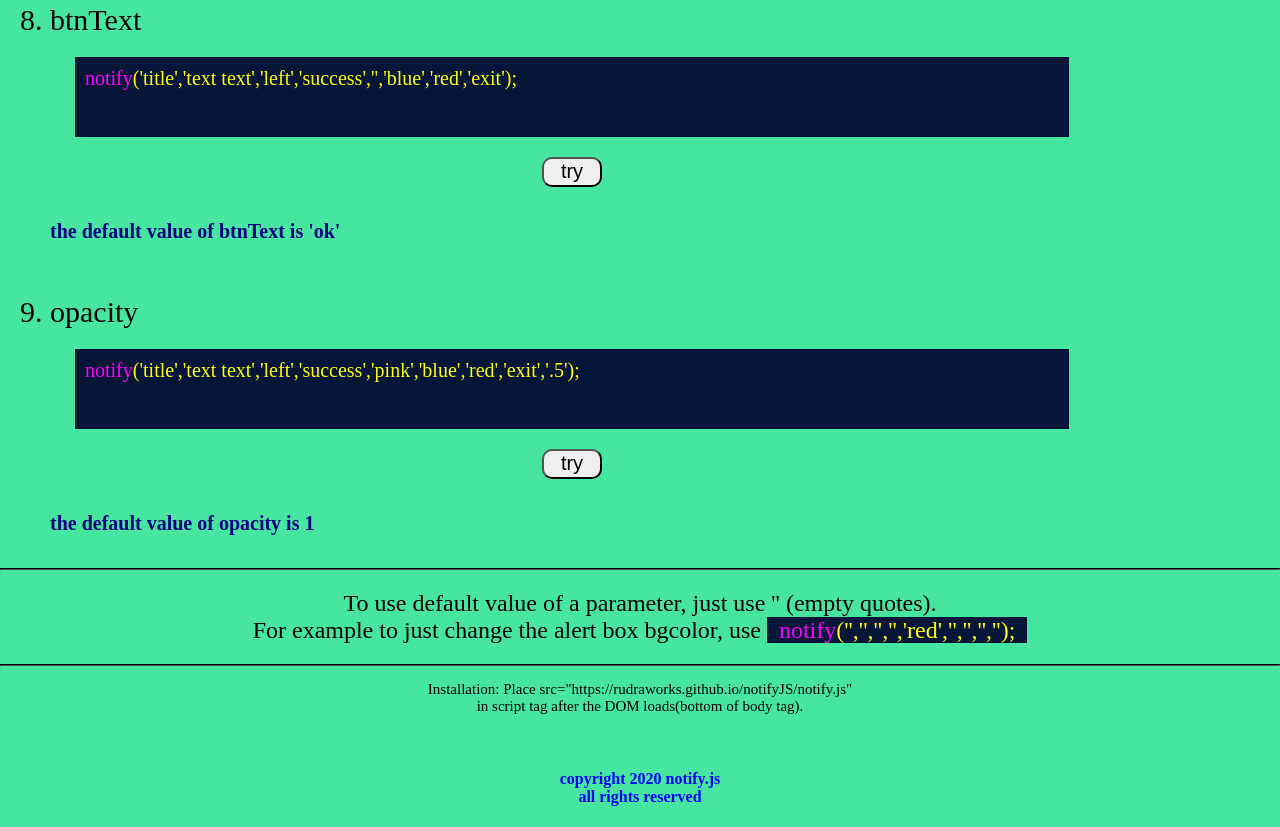
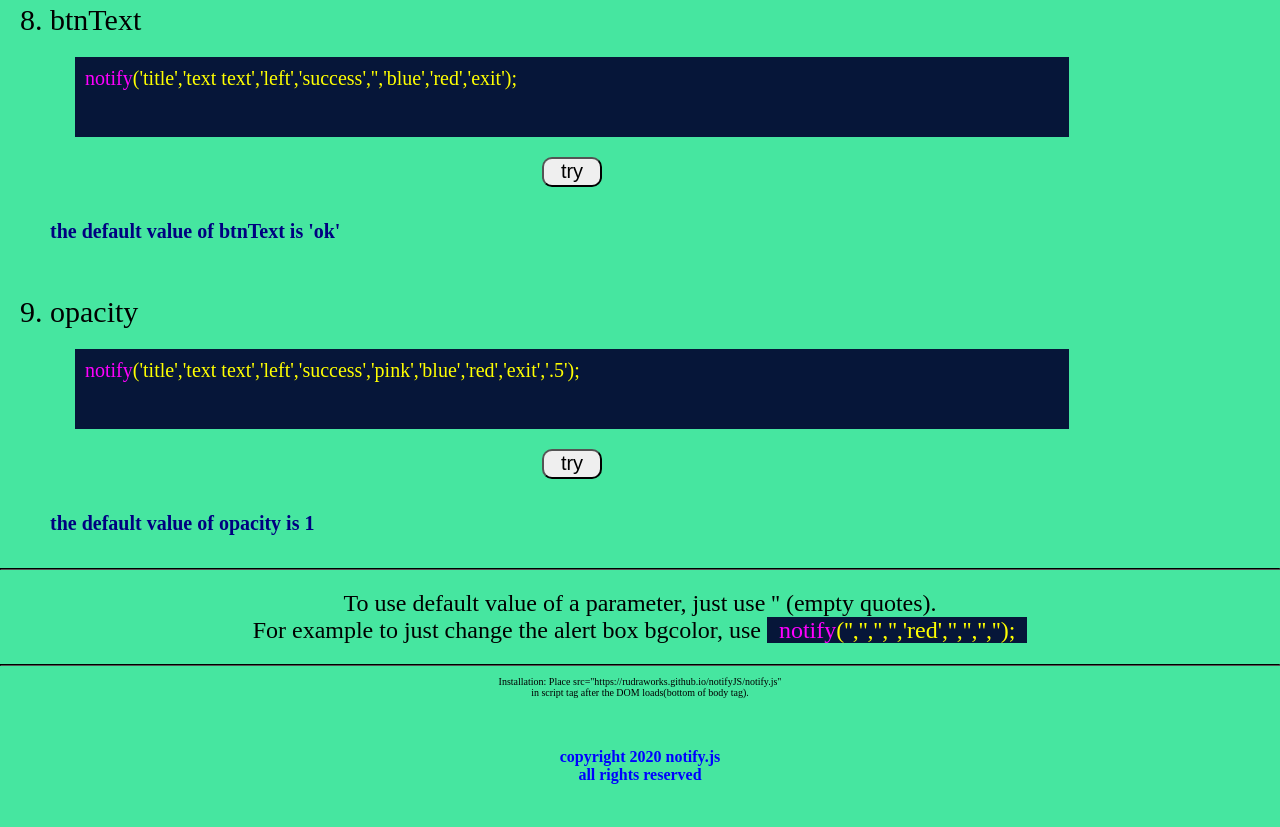
Before and after one commit to rudraWorks/notifyJS, a plain HTML site: page docs.html in a window 1280 px wide. Shown: the part 3632-4459 px from the top of the page. After the commit the page ends 4437 px from the top, so only its background shows below. Drawn offline with Linux system fonts and the light colour scheme.

Commit message:
Update docs.html

```diff
--- a/docs.html
+++ b/docs.html
@@ -123,7 +123,7 @@ Title, Message, Direction, Type, bgColor, textColor, btnColor, btnText and opaci
 <hr style="border-color:black">
 <h2 style="text-align:center"> To use default value of a parameter, just use '' (empty quotes). <br>For example to just change the alert box bgcolor, use <span style="background:#061639">&nbsp;&nbsp;notify</span><span style="background:#061639" id="in">('','','','','red','','','','');&nbsp;&nbsp;</span></h2>
 <hr style="border-color:black">
-<center> <h3 style="font-size:15px;font-weight:200">Installation: Place src="https://rudraworks.github.io/notifyJS/notify.js" <br>in script tag after the DOM loads(bottom of body tag).</h3>
+<center> <h3 style="font-size:10px;font-weight:200">Installation: Place src="https://rudraworks.github.io/notifyJS/notify.js" <br>in script tag after the DOM loads(bottom of body tag).</h3>
 </center>
 
 <br><center style="color:blue;"><h4>copyright 2020 notify.js <br>all rights reserved</h4></center>
```
